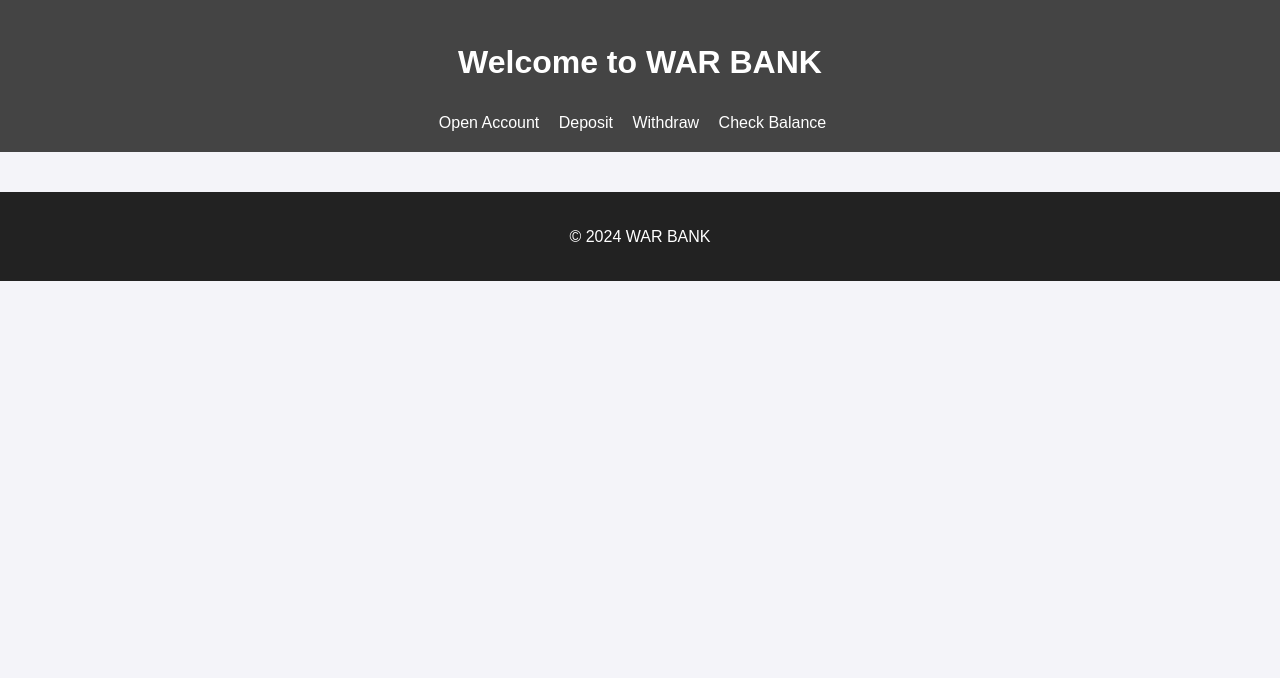
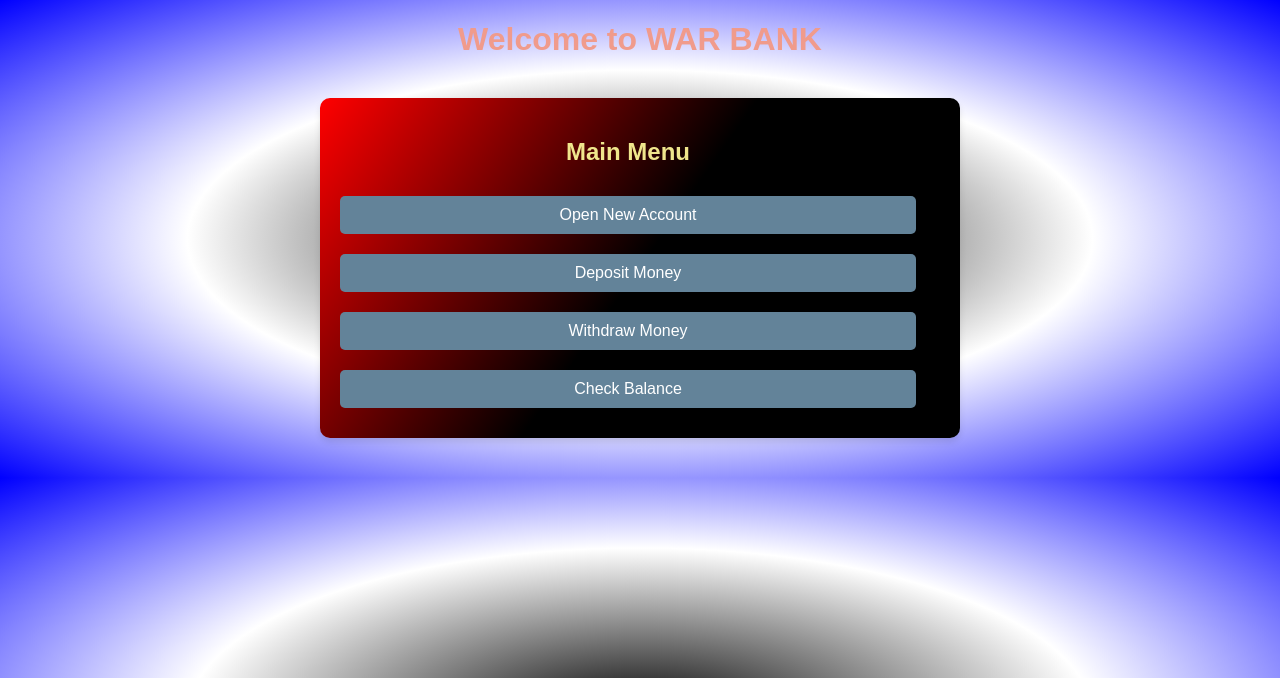
Before and after one commit to MohamedAnwar070/war_bank, a Django app: template bank/templates/index.html in a window 1280 px wide. Shown: the top 678 px of the page. Run offline with Django 5.2, Linux system fonts and the light colour scheme; the template is opened without the code that fills it, so the values that code supplies are empty.

Commit message:
refined pages & codes

```diff
--- a/bank/templates/index.html
+++ b/bank/templates/index.html
@@ -3,187 +3,222 @@
 <head>
     <meta charset="UTF-8">
     <meta name="viewport" content="width=device-width, initial-scale=1.0">
-    <title>WAR BANK</title>
+    <title>WAR BANK - Secure Banking System</title>
     <style>
-        /* Embedded CSS */
+        /* General Page Style */
         body {
             font-family: Arial, sans-serif;
-            line-height: 1.6;
             margin: 0;
             padding: 0;
-            background-color: #f4f4f9;
+            background: radial-gradient(black ,white , blue);
             color: #333;
         }
-        header {
-            background: #444;
-            color: #fff;
-            padding: 1rem 0;
+
+        h1, h2 {
             text-align: center;
+            color: rgb(240, 155, 140);
         }
-        nav ul {
-            list-style: none;
-            padding: 0;
-            margin: 0;
+
+        .container {
+            max-width: 600px;
+            margin: 40px auto;
+            padding: 20px;
+            background: linear-gradient(125deg, red , black , black);
+            border-radius: 10px;
+            box-shadow: 0 4px 6px rgba(0, 0, 0, 0.1);
         }
-        nav ul li {
-            display: inline;
-            margin-right: 15px;
+        .main-menu-col{
+            color: khaki;
         }
-        nav ul li a {
-            color: #fff;
-            text-decoration: none;
-        }
-        footer {
-            text-align: center;
-            padding: 1rem 0;
-            background: #222;
-            color: #fff;
-        }
-        main {
-            padding: 20px;
-            text-align: center;
-        }
-        form label, form input, form button {
-            display: block;
-            margin: 10px auto;
-            width: 80%;
-            max-width: 300px;
-        }
-        form input, form button {
+
+        /* Buttons with Hover and Click Animation */
+        .btn {
+            display: inline-block;
+            justify-content: center;
+            width: 100%;
             padding: 10px;
-            font-size: 1rem;
-        }
-        form button {
-            background: #444;
+            margin: 10px 0;
+            background-color: #638399;
             color: #fff;
             border: none;
+            border-radius: 5px;
+            text-align: center;
+            text-decoration: none;
+            font-size: 16px;
+            transition: all 0.3s ease-in-out;
             cursor: pointer;
+        }
+
+        .btn:hover {
+            background-color: #3498db;
+            transform: scale(1.05);
+            box-shadow: 0 8px 15px rgba(52, 152, 219, 0.3);
+        }
+
+        .btn:active {
+            background-color: #1c6ea4;
+            transform: scale(0.95);
+        }
+
+        /* Input Fields */
+        input[type="text"],
+        input[type="number"],
+        input[type="password"] {
+            width: 100%;
+            padding: 10px;
+            margin: 10px 0;
+            border: 1px solid #ccc;
+            border-radius: 5px;
+            font-size: 14px;
+        }
+
+        /* Account Info */
+        .account-info {
+            background-color: #ecf0f1;
+            padding: 10px;
+            margin: 10px 0;
+            border: 1px solid #bdc3c7;
+            border-radius: 5px;
+            text-align: center;
+            font-size: 16px;
+            font-weight: bold;
+        }
+
+        /* Hidden Sections */
+        .section {
+            width: 96%;
+            display: none;
+        }
+
+        .visible {
+            display: block;
         }
     </style>
 </head>
 <body>
-    <header>
-        <h1>Welcome to WAR BANK</h1>
-        <nav>
-            <ul>
-                <li><a href="#open-account" onclick="showForm('open-account')">Open Account</a></li>
-                <li><a href="#deposit" onclick="showForm('deposit')">Deposit</a></li>
-                <li><a href="#withdraw" onclick="showForm('withdraw')">Withdraw</a></li>
-                <li><a href="#check-balance" onclick="showForm('check-balance')">Check Balance</a></li>
-            </ul>
-        </nav>
-    </header>
-    <main>
-        <!-- Open Account Form -->
-        <div id="open-account" class="form-section" style="display: none;">
-            <h2>Open Account</h2>
-            <form id="openAccountForm">
-                <label for="name">Name:</label>
-                <input type="text" id="name" name="name" required>
-                <label for="pin">PIN:</label>
-                <input type="password" id="pin" name="pin" required>
-                <label for="deposit">Deposit Amount:</label>
-                <input type="number" id="deposit" name="deposit" required>
-                <button type="button" onclick="openAccount()">Open Account</button>
-            </form>
+    <h1>Welcome to WAR BANK</h1>
+    <div class="container">
+        <!-- Main Menu -->
+        <div id="menu" class="section visible">
+            <h2 class="main-menu-col">Main Menu</h2>
+            <button class="btn" onclick="showSection('openAccount')">Open New Account</button>
+            <button class="btn" onclick="showSection('depositMoney')">Deposit Money</button>
+            <button class="btn" onclick="showSection('withdrawMoney')">Withdraw Money</button>
+            <button class="btn" onclick="showSection('balanceCheck')">Check Balance</button>
         </div>
 
-        <!-- Deposit Form -->
-        <div id="deposit" class="form-section" style="display: none;">
-            <h2>Deposit</h2>
-            <form id="depositForm">
-                <label for="depositPin">PIN:</label>
-                <input type="password" id="depositPin" name="pin" required>
-                <label for="amount">Amount:</label>
-                <input type="number" id="amount" name="amount" required>
-                <button type="button" onclick="depositMoney()">Deposit</button>
-            </form>
+        <!-- Open Account Section -->
+        <div id="openAccount" class="section">
+            <h2>Open a New Account</h2>
+            <input type="text" id="accountName" placeholder="Enter Full Name">
+            <input type="password" id="accountPin" placeholder="Enter a 4-digit Pin">
+            <input type="number" id="initialDeposit" placeholder="Initial Deposit Amount">
+            <button class="btn" onclick="openAccount()">Submit</button>
+            <div class="account-info" id="accountDetails"></div>
+            <button class="btn" onclick="backToMenu()">Back to Menu</button>
         </div>
 
-        <!-- Withdraw Form -->
-        <div id="withdraw" class="form-section" style="display: none;">
-            <h2>Withdraw</h2>
-            <form id="withdrawForm">
-                <label for="withdrawPin">PIN:</label>
-                <input type="password" id="withdrawPin" name="pin" required>
-                <label for="withdrawAmount">Amount:</label>
-                <input type="number" id="withdrawAmount" name="amount" required>
-                <button type="button" onclick="withdrawMoney()">Withdraw</button>
-            </form>
+        <!-- Deposit Money Section -->
+        <div id="depositMoney" class="section">
+            <h2>Deposit Money</h2>
+            <input type="text" id="depositAccount" placeholder="Enter Account Number">
+            <input type="password" id="depositPin" placeholder="Enter Account Pin">
+            <input type="number" id="depositAmount" placeholder="Enter Amount to Deposit">
+            <button class="btn" onclick="depositMoney()">Deposit</button>
+            <div class="account-info" id="depositMessage"></div>
+            <button class="btn" onclick="backToMenu()">Back to Menu</button>
         </div>
 
-        <!-- Check Balance -->
-        <div id="check-balance" class="form-section" style="display: none;">
+        <!-- Withdraw Money Section -->
+        <div id="withdrawMoney" class="section">
+            <h2>Withdraw Money</h2>
+            <input type="text" id="withdrawAccount" placeholder="Enter Account Number">
+            <input type="password" id="withdrawPin" placeholder="Enter Account Pin">
+            <input type="number" id="withdrawAmount" placeholder="Enter Amount to Withdraw">
+            <button class="btn" onclick="withdrawMoney()">Withdraw</button>
+            <div class="account-info" id="withdrawMessage"></div>
+            <button class="btn" onclick="backToMenu()">Back to Menu</button>
+        </div>
+
+        <!-- Balance Check Section -->
+        <div id="balanceCheck" class="section">
             <h2>Check Balance</h2>
-            <form id="balanceForm">
-                <label for="balancePin">PIN:</label>
-                <input type="password" id="balancePin" name="pin" required>
-                <button type="button" onclick="checkBalance()">Check Balance</button>
-            </form>
-            <div id="balanceResult" style="margin-top: 20px;"></div>
+            <input type="text" id="balanceAccount" placeholder="Enter Account Number">
+            <input type="password" id="balancePin" placeholder="Enter Account Pin">
+            <button class="btn" onclick="checkBalance()">Check Balance</button>
+            <div class="account-info" id="balanceMessage"></div>
+            <button class="btn" onclick="backToMenu()">Back to Menu</button>
         </div>
-    </main>
-    <footer>
-        <p>&copy; 2024 WAR BANK</p>
-    </footer>
+    </div>
 
     <script>
-        // Embedded JavaScript
-        const accounts = {};
+        const accounts = {}; // Object to store accounts
 
-        function showForm(formId) {
-            document.querySelectorAll('.form-section').forEach(form => form.style.display = 'none');
-            document.getElementById(formId).style.display = 'block';
+        function showSection(sectionId) {
+            document.querySelectorAll('.section').forEach(section => section.classList.remove('visible'));
+            document.getElementById(sectionId).classList.add('visible');
+        }
+
+        function backToMenu() {
+            showSection('menu');
+        }
+
+        function generateAccountNumber() {
+            return Math.floor(1000000000000000 + Math.random() * 9000000000000000).toString();
         }
 
         function openAccount() {
-            const name = document.getElementById('name').value;
-            const pin = document.getElementById('pin').value;
-            const deposit = parseFloat(document.getElementById('deposit').value);
-            if (accounts[pin]) {
-                alert('Account with this PIN already exists!');
+            const name = document.getElementById('accountName').value;
+            const pin = document.getElementById('accountPin').value;
+            const deposit = parseFloat(document.getElementById('initialDeposit').value);
+
+            if (name && pin.length === 4 && deposit >= 0) {
+                const accountNumber = generateAccountNumber();
+                accounts[accountNumber] = { name, pin, balance: deposit };
+                document.getElementById('accountDetails').innerText =
+                    `Account Created!\nAccount Number: ${accountNumber}\nInitial Balance: Rs.${deposit}`;
             } else {
-                accounts[pin] = { name, balance: deposit };
-                alert(`Account created for ${name} with balance Rs.${deposit}`);
-                document.getElementById('openAccountForm').reset();
+                alert("Please fill in all fields correctly. Pin must be 4 digits.");
             }
         }
 
         function depositMoney() {
+            const accNum = document.getElementById('depositAccount').value;
             const pin = document.getElementById('depositPin').value;
-            const amount = parseFloat(document.getElementById('amount').value);
-            if (accounts[pin]) {
-                accounts[pin].balance += amount;
-                alert(`Deposit successful! New balance: Rs.${accounts[pin].balance}`);
-                document.getElementById('depositForm').reset();
+            const amount = parseFloat(document.getElementById('depositAmount').value);
+
+            if (accounts[accNum] && accounts[accNum].pin === pin && amount > 0) {
+                accounts[accNum].balance += amount;
+                document.getElementById('depositMessage').innerText =
+                    `Deposit Successful!\nNew Balance: Rs.${accounts[accNum].balance}`;
             } else {
-                alert('Invalid PIN!');
+                alert("Invalid account number, pin, or amount.");
             }
         }
 
         function withdrawMoney() {
+            const accNum = document.getElementById('withdrawAccount').value;
             const pin = document.getElementById('withdrawPin').value;
             const amount = parseFloat(document.getElementById('withdrawAmount').value);
-            if (accounts[pin]) {
-                if (accounts[pin].balance >= amount) {
-                    accounts[pin].balance -= amount;
-                    alert(`Withdrawal successful! New balance: Rs.${accounts[pin].balance}`);
-                    document.getElementById('withdrawForm').reset();
-                } else {
-                    alert('Insufficient funds!');
-                }
+
+            if (accounts[accNum] && accounts[accNum].pin === pin && accounts[accNum].balance >= amount) {
+                accounts[accNum].balance -= amount;
+                document.getElementById('withdrawMessage').innerText =
+                    `Withdrawal Successful!\nNew Balance: Rs.${accounts[accNum].balance}`;
             } else {
-                alert('Invalid PIN!');
+                alert("Invalid account number, pin, or insufficient funds.");
             }
         }
 
         function checkBalance() {
+            const accNum = document.getElementById('balanceAccount').value;
             const pin = document.getElementById('balancePin').value;
-            if (accounts[pin]) {
-                document.getElementById('balanceResult').innerText = `Balance: Rs.${accounts[pin].balance}`;
-                document.getElementById('balanceForm').reset();
+
+            if (accounts[accNum] && accounts[accNum].pin === pin) {
+                document.getElementById('balanceMessage').innerText =
+                    `Account Balance: Rs.${accounts[accNum].balance}`;
             } else {
-                alert('Invalid PIN!');
+                alert("Invalid account number or pin.");
             }
         }
     </script>
--- a/manage.py
+++ b/manage.py
@@ -1,6 +1,6 @@
 #!/usr/bin/env python
 """Django's command-line utility for administrative tasks."""
-# manage.py
+#import
 
 import os
 import sys
```
